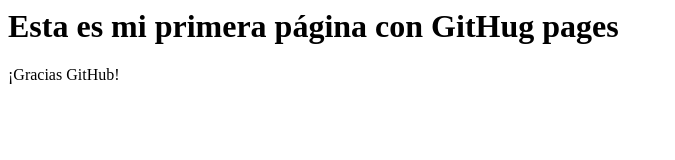
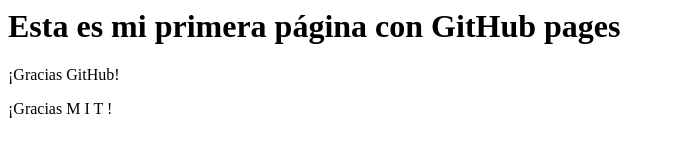
Before and after one commit to CiberVacha/FirstRepo, a plain HTML site: page index.html in a window 1280 px wide. Shown: the whole page, without its empty margins (0-675 px from the left). Drawn offline with Linux system fonts and the light colour scheme.

Commit message:
Update index.html
Corregí "error de dedo" y agregué una línea

```diff
--- a/index.html
+++ b/index.html
@@ -1,4 +1,5 @@
 <html>
-<h1> Esta es mi primera página con GitHug pages </h1>
+<h1> Esta es mi primera página con GitHub pages </h1>
 <p>¡Gracias GitHub!</p>
+<p>¡Gracias M I T !
 </html>
```
